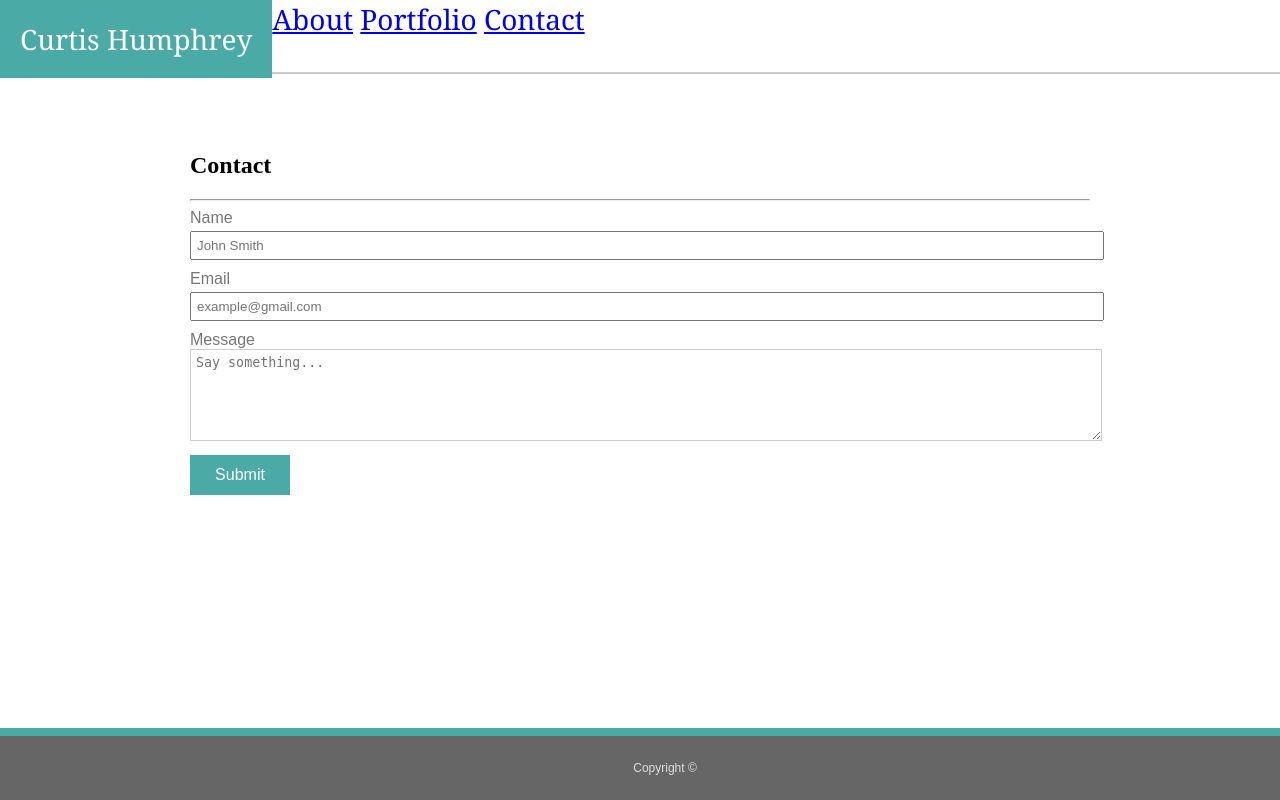
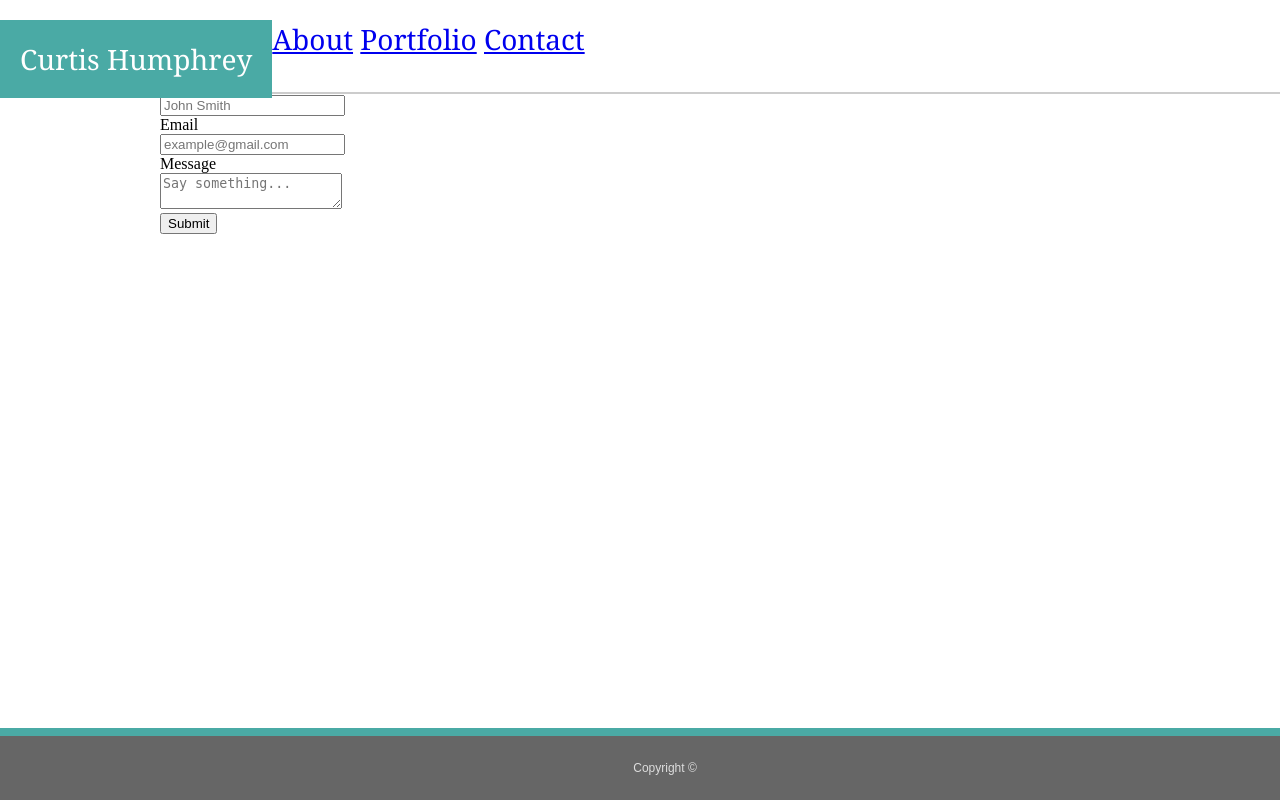
Before and after one commit to 1curtislee/Portfolio, a PHP site: page /contact.html in a window 1280 px wide. Run offline with PHP 8.4, Linux system fonts and the light colour scheme.

Commit message:
0328 updates

```diff
--- a/assets/css/style.css
+++ b/assets/css/style.css
@@ -21,6 +21,9 @@ header {
     right: 0;
 }
 
+.link:hover {
+
+}
 
 #topname {
     float: left;
@@ -37,25 +40,6 @@ header {
     margin-left: 20px;
 }
 
-.content-container {
-    position: relative;
-    top: 102px;
-    background-color: white;
-    padding: 30px;
-    display: flex;
-}
-
-.content {
-    width: 100%;
-}
-
-p {
-    font-family: 'Arial', 'Helvetica Neue', Helvetica, sans-serif;
-    color: #777;
-    padding: 20px;
-    line-height: 2;
-}
-
 footer {
     font-family: 'Arial', 'Helvetica Neue', Helvetica, sans-serif;
     background-color: #666666;
@@ -69,63 +53,3 @@ footer {
     font-size: 12px;
     padding: 25px;
 }
-
-/* --------ABOUT PAGE-------- */
-#headshot {
-    width:300px;
-    clear:both;
-    float:left;
-    margin-top:20px;
-    margin-bottom:20px;
-    margin-right:20px;
-}
-
-#name {
-    background-color: #4aaaa5;
-    color: #ffffff;
-    padding: 20px;
-}
-
-/* --------PORTFOLIO PAGE------- */
-#photos {
-    clear: both;
-    float: left;
-}
-
-.pic {
-    height: 200px;
-    margin-right: 20px;
-    margin-bottom: 20px;
-}
-
-
-
-/* --------CONTACT PAGE--------- */
-form {
-    font-family: 'Arial', 'Helvetica Neue', Helvetica, sans-serif;
-    color: #777;
-}
-
-input[type="text"] {
-    padding: 5px;
-    width: 100%;
-    margin-top: 4px;
-    margin-bottom: 10px;
-}
-
-textarea {
-    width: 100%;
-    height: 80px;
-    border-color: #ccc;
-    padding: 5px;
-}
-
-input[type="submit"] {
-    width: 100px;
-    height: 40px;
-    background-color: #4aaaa5;
-    color: white;
-    font-size: 16px;
-    border: none;
-    margin-top: 10px;
-}
```
